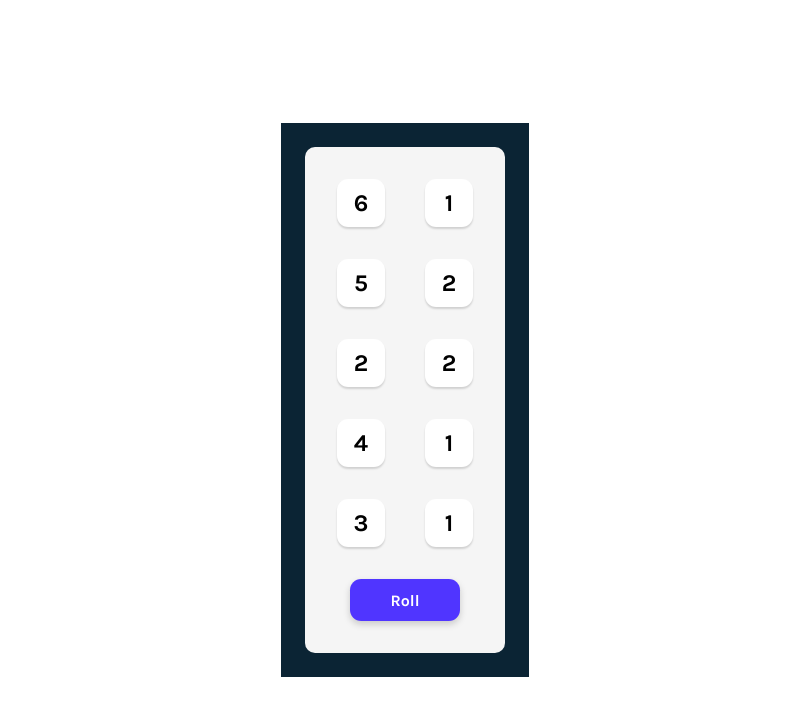
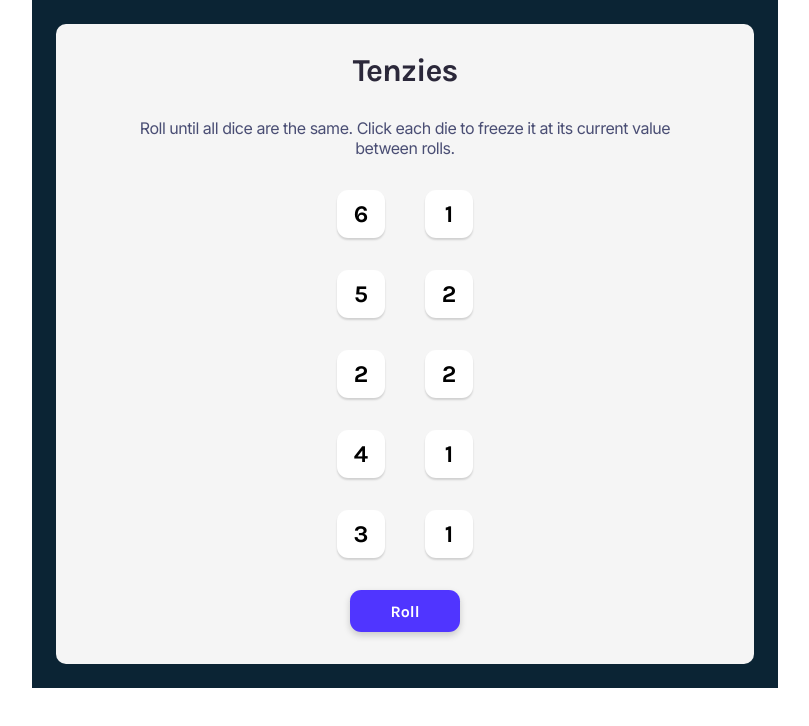
Before and after one commit to ATErcan/tenzies, a React (Create React App) app: page / in a window 1280 px wide. Shown: the top 726 px of the page, without its empty margins (235-1044 px from the left). Built offline with nearby package versions, Linux system fonts and the light colour scheme.

Commit message:
ending algorithm done

```diff
--- a/src/components/Main/Main.css
+++ b/src/components/Main/Main.css
@@ -1,5 +1,4 @@
 main {
-  height: 100vh;
   display: flex;
   justify-content: center;
   align-items: center;
@@ -20,6 +19,20 @@ main .tenzies-container .tenzies {
   justify-content: center;
   align-items: center;
   row-gap: 2rem;
+}
+main .tenzies-container .tenzies .title {
+  font-family: "Karla";
+  line-height: 1.9rem;
+  letter-spacing: -0.03em;
+  color: #2b283a;
+}
+main .tenzies-container .tenzies .instructions {
+  font-family: "Inter";
+  font-size: 1rem;
+  letter-spacing: -0.03em;
+  color: #4a4e74;
+  text-align: center;
+  width: 90%;
 }
 main .tenzies-container .tenzies .dice-container {
   display: grid;
--- a/src/components/Main/Main.jsx
+++ b/src/components/Main/Main.jsx
@@ -1,10 +1,22 @@
-import { useState } from "react";
+import { useEffect, useState } from "react";
 import Die from "./Die";
 import { nanoid } from "nanoid";
 import "./Main.css";
 
 const Main = () => {
   const [dice, setDice] = useState(() => allNewDice());
+  const [tenzies, setTenzies] = useState(false);
+
+  useEffect(() => {
+    const allHeld = dice.every((die) => die.isHeld);
+    const firstValue = dice[0].value;
+    const isEqual = dice.every((die) => die.value === firstValue);
+    if (allHeld && isEqual) {
+      setTenzies(true);
+      console.log("You won!");
+    }
+  }, [dice]);
+
   function allNewDice() {
     const newDice = [];
     for (let i = 0; i < 10; i++) {
@@ -30,13 +42,24 @@ const Main = () => {
   });
 
   const rollDice = () => {
-    setDice(allNewDice());
+    setDice((oldDice) => {
+      return oldDice.map((die) => {
+        return die.isHeld
+          ? die
+          : { ...die, value: Math.ceil(Math.random() * 6) };
+      });
+    });
   };
 
   return (
     <main>
       <div className="tenzies-container">
         <div className="tenzies">
+          <h1 className="title">Tenzies</h1>
+          <p className="instructions">
+            Roll until all dice are the same. Click each die to freeze it at its
+            current value between rolls.
+          </p>
           <div className="dice-container">{dieComponents}</div>
           <button className="roll" onClick={rollDice}>
             Roll
```
